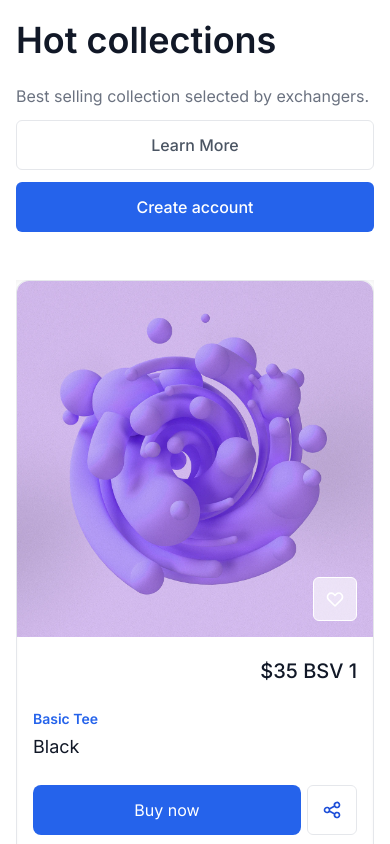
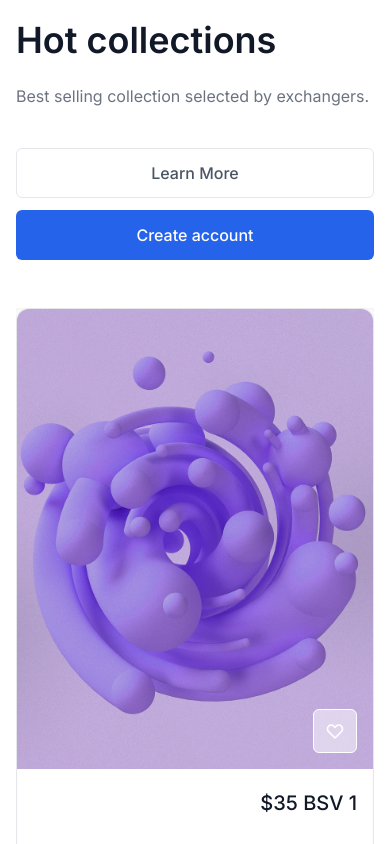
Before and after one commit to vaionex/openft, a Next.js app: page / in a window 390 px wide. Shown: the part 1400-2244 px from the top of the page. Built offline with nearby package versions, Linux system fonts and the light colour scheme; no server answers.

Commit message:
homepage padding issues, carousel card image overlay added

```diff
--- a/src/components/pages-partials/home/collections/index.js
+++ b/src/components/pages-partials/home/collections/index.js
@@ -67,7 +67,7 @@ const products = [
 
 const CollectionsSection = () => {
   return (
-    <div className="relative px-4 mx-auto md:pb-20 3xlg:pb-[740px] max-w-7xl lg:mt-24 sm:px-6 lg:px-8">
+    <div className="relative px-4 mx-auto pb-14 md:pb-20 3xlg:pb-[840px] max-w-7xl lg:mt-24 sm:px-6 lg:px-8">
       <div className="sm:text-center lg:text-left">
         <h2 className="mt-4 text-4xl tracking-[-2%] sm:mt-5">
           Hot collections
@@ -76,7 +76,7 @@ const CollectionsSection = () => {
           Best selling collection selected by exchangers.
         </p>
       </div>
-      <div className="top-0 right-8 lg:absolute sm:flex sm:gap-3 sm:justify-center lg:justify-start">
+      <div className="top-0 mt-10 right-8 lg:mt-0 lg:absolute sm:flex sm:gap-3 sm:justify-center lg:justify-start">
         <div className="my-3 rounded-md sm:my-0">
           <NextLink href="#">
             <a className="flex items-center justify-center w-full px-5 py-3 text-base font-medium text-gray-600 bg-white border border-gray-200 rounded-md hover:bg-gray-50 md:text-lg">
--- a/src/components/pages-partials/home/cta-mid/index.js
+++ b/src/components/pages-partials/home/cta-mid/index.js
@@ -12,7 +12,7 @@ const CtaMidSection = () => {
         <div className="lg:grid lg:grid-cols-2 lg:gap-8">
           <div className="max-w-md px-4 mx-auto sm:max-w-2xl sm:px-6 sm:text-center lg:px-0 lg:text-left lg:flex lg:items-center lg:z-50">
             <div className="lg:py-24">
-              <h2 className="mt-4 text-4xl tracking-[-2%] sm:mt-5 sm:text-6xl lg:mt-6 xl:text-5xl xl:leading-tight">
+              <h2 className="mt-4 text-4xl tracking-[-2%] sm:mt-5 lg:mt-6 sm:text-5xl xl:leading-tight">
                 Create your own next-gen NFTs instantly.
               </h2>
               <p className="text-base mt-6 sm:text-xl lg:max-w-[30rem] lg:text-lg xl:text-xl">
--- /dev/null
+++ b/src/components/ui/card-like-button/index.js
@@ -0,0 +1,12 @@
+import { HeartIcon } from '@heroicons/react/outline'
+import React from 'react'
+
+const CardLikeButton = () => {
+  return (
+    <div className="inline-flex items-center justify-center bg-white bg-opacity-50 border border-white rounded-md cursor-pointer hover:bg-opacity-40 w-11 h-11">
+      <HeartIcon className="w-5 h-5 text-white" aria-hidden="true" />
+    </div>
+  )
+}
+
+export default CardLikeButton
--- a/src/components/ui/cards/carousel-card/index.js
+++ b/src/components/ui/cards/carousel-card/index.js
@@ -1,6 +1,7 @@
 import { HeartIcon, ShareIcon } from '@heroicons/react/outline'
 import Image from 'next/image'
 import PropTypes from 'prop-types'
+import CardLikeButton from '../../card-like-button'
 
 const CarouselCard = ({ data }) => {
   return (
@@ -8,16 +9,15 @@ const CarouselCard = ({ data }) => {
       key={data.id}
       className="relative border border-gray-200 sm:mr-5 group rounded-xl"
     >
-      <div className="relative w-full overflow-hidden bg-gray-200 rounded-t-xl min-h-80 aspect-w-1 aspect-h-1 group-hover:opacity-75 lg:h-80 lg:aspect-none">
+      <div className="relative w-full overflow-hidden bg-gray-200 rounded-t-xl min-h-[28.75rem] aspect-w-1 aspect-h-1 group-hover:opacity-75 lg:h-[28.75rem] lg:aspect-none">
         <img
           src={data.imageSrc}
           alt={data.imageAlt}
           className="object-cover object-center w-full h-full lg:w-full lg:h-full"
         />
+        <div className="absolute inset-0 h-full bg-gradient-to-tr opacity-10 from-slate-900 to-slate-600 mix-blend-multiply" />
         <div className="absolute inset-x-0 bottom-0 z-50 flex items-end justify-end p-4 overflow-hidden rounded-lg">
-          <div className="inline-flex items-center justify-center bg-white border border-white rounded-md cursor-pointer hover:bg-opacity-40 bg-opacity-60 w-11 h-11">
-            <HeartIcon className="w-5 h-5 text-white " aria-hidden="true" />
-          </div>
+          <CardLikeButton />
         </div>
       </div>
       <div className="px-4 py-5">
```
